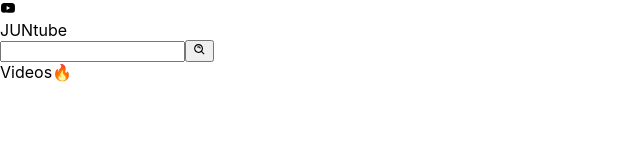
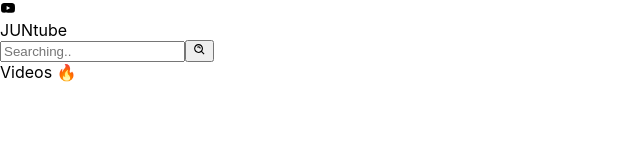
Before and after one commit to JunJongHun/Youtube, a React (Create React App) app: page / in a window 1280 px wide. Shown: the top 160 px of the page, without its empty margins (0-640 px from the left). Built offline with nearby package versions, Linux system fonts and the light colour scheme.

Commit message:
Docs: button 태그 form 태그로 바꿈

```diff
--- a/src/components/Search/Search.jsx
+++ b/src/components/Search/Search.jsx
@@ -1,26 +1,35 @@
 import React from "react";
 import { BiSearchAlt } from "react-icons/bi";
+import { useNavigate } from "react-router-dom";
 import { useRecoilState } from "recoil";
 import { searchRecoilState } from "../../context/recoil/searchRecoil";
 
 function Search(props) {
   const [text, setText] = useRecoilState(searchRecoilState);
-
+  const navigate = useNavigate();
   const handleChange = (e) => {
     setText(e.target.value);
   };
 
-  const onClick = () => {
+  const handleSubmit = (e) => {
+    e.preventDefault();
+    navigate(`/videos/${text}`);
     // 검색한거 처리해주기
     setText("");
   };
   return (
-    <div>
-      <input onChange={handleChange} type="text" name="keyword" value={text} />
-      <button onClick={onClick}>
+    <form onSubmit={handleSubmit}>
+      <input
+        onChange={handleChange}
+        type="text"
+        name="keyword"
+        value={text}
+        placeholder="Searching.."
+      />
+      <button onClick={handleSubmit}>
         <BiSearchAlt></BiSearchAlt>
       </button>
-    </div>
+    </form>
   );
 }
 
--- a/src/components/Search/Title.jsx
+++ b/src/components/Search/Title.jsx
@@ -1,9 +1,15 @@
 import React from "react";
 import { AiFillYoutube } from "react-icons/ai";
+import { useNavigate } from "react-router-dom";
 
 function Title(props) {
+  const navigate = useNavigate();
   return (
-    <div>
+    <div
+      onClick={() => {
+        navigate(`/`);
+      }}
+    >
       <AiFillYoutube></AiFillYoutube>
       <div>JUNtube</div>
     </div>
--- a/src/pages/Videos.jsx
+++ b/src/pages/Videos.jsx
@@ -1,7 +1,10 @@
 import React from "react";
+import { useParams } from "react-router-dom";
 
 function Videos(props) {
-  return <div>Videos🔥</div>;
+  const { keyword } = useParams();
+
+  return <div>Videos {keyword ? keyword : "🔥"}</div>;
 }
 
 export default Videos;
```
